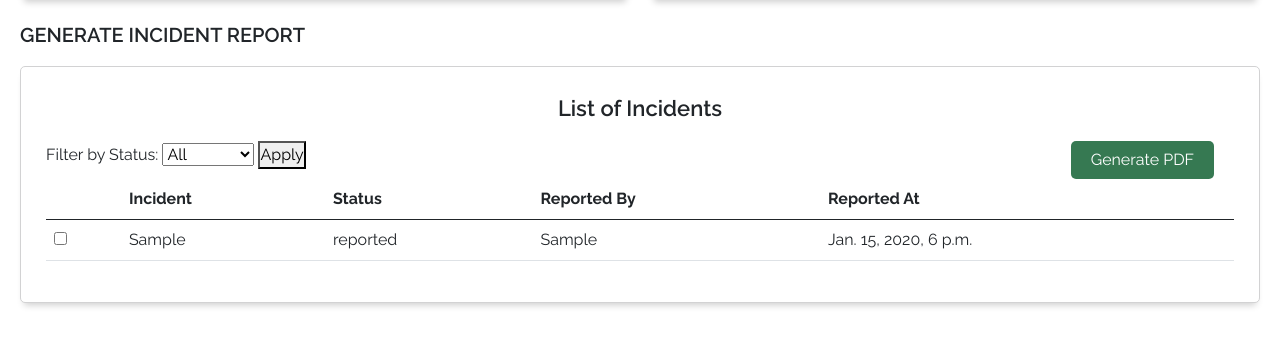
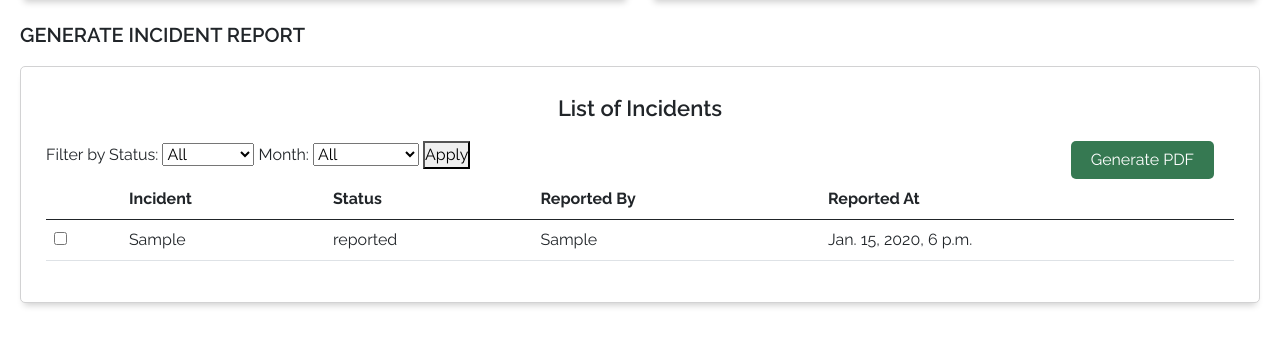
Before and after one commit to Asparaghost/roadescape_webapp, a Django app: template reports/templates/reports/analytics.html in a window 1280 px wide. Shown: the part 600-943 px from the top of the page. Run offline with Django 4.2, Linux system fonts and the light colour scheme; tables that the repository leaves empty hold one stand-in row (values such as "Sample post"); the template is opened without the code that fills it: values that come from a table or form of the project are taken from there, most other values are stand-ins (such as "Sample title", 1, 10 or a date in 2020).

Commit message:
added month filter

```diff
--- a/reports/templates/reports/analytics.html
+++ b/reports/templates/reports/analytics.html
@@ -95,6 +95,22 @@
                           <option value="ended" {% if request.GET.status == "ended" %}selected{% endif %}>Ended</option>
                           <option value="reported" {% if request.GET.status == "reported" %}selected{% endif %}>Reported</option>
                         </select>
+                        <label for="month">Month:</label>
+                        <select name="month" id="month">
+                            <option value="">All</option>
+                            <option value="1" {% if request.GET.month == "1" %}selected{% endif %}>January</option>
+                            <option value="2" {% if request.GET.month == "2" %}selected{% endif %}>February</option>
+                            <option value="3" {% if request.GET.month == "3" %}selected{% endif %}>March</option>
+                            <option value="4" {% if request.GET.month == "4" %}selected{% endif %}>April</option>
+                            <option value="5" {% if request.GET.month == "5" %}selected{% endif %}>May</option>
+                            <option value="6" {% if request.GET.month == "6" %}selected{% endif %}>June</option>
+                            <option value="7" {% if request.GET.month == "7" %}selected{% endif %}>July</option>
+                            <option value="8" {% if request.GET.month == "8" %}selected{% endif %}>August</option>
+                            <option value="9" {% if request.GET.month == "9" %}selected{% endif %}>September</option>
+                            <option value="10" {% if request.GET.month == "10" %}selected{% endif %}>October</option>
+                            <option value="11" {% if request.GET.month == "11" %}selected{% endif %}>November</option>
+                            <option value="12" {% if request.GET.month == "12" %}selected{% endif %}>December</option>
+                        </select>
                         <button type="submit">Apply</button>
                     </form>
                     <form id="generate-pdf-form" method="get" action="{% url 'generate_pdf' %}" target="_blank">
@@ -111,6 +127,7 @@
                             <tbody>
                                 {% for incident in incident_reports %}
                                 {% if not request.GET.status or incident.status == request.GET.status %}
+                                {% if not request.GET.month or incident.createdAt|date:"n" == request.GET.month %}
                                 <tr>
                                     <th scope="row"><input type="checkbox" name="selected_incidents" value="{{ incident.id }}"></th>
                                     <td>{{ incident.obstruction }}</td>
@@ -118,6 +135,7 @@
                                     <td>{{ incident.createdBy }}</td>
                                     <td>{{ incident.createdAt }}</td>
                                 </tr>
+                                {% endif %}
                                 {% endif %}
                                 {% endfor %}
                             </tbody>
```
